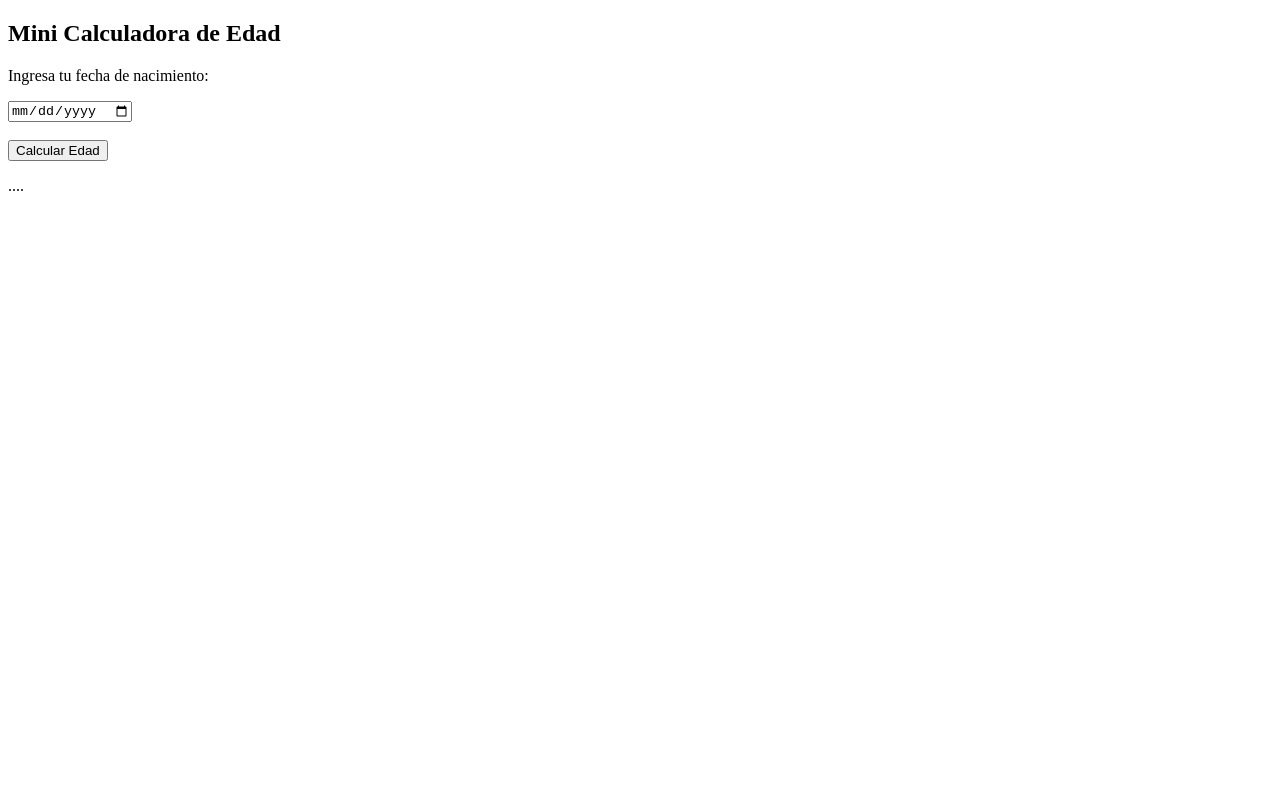
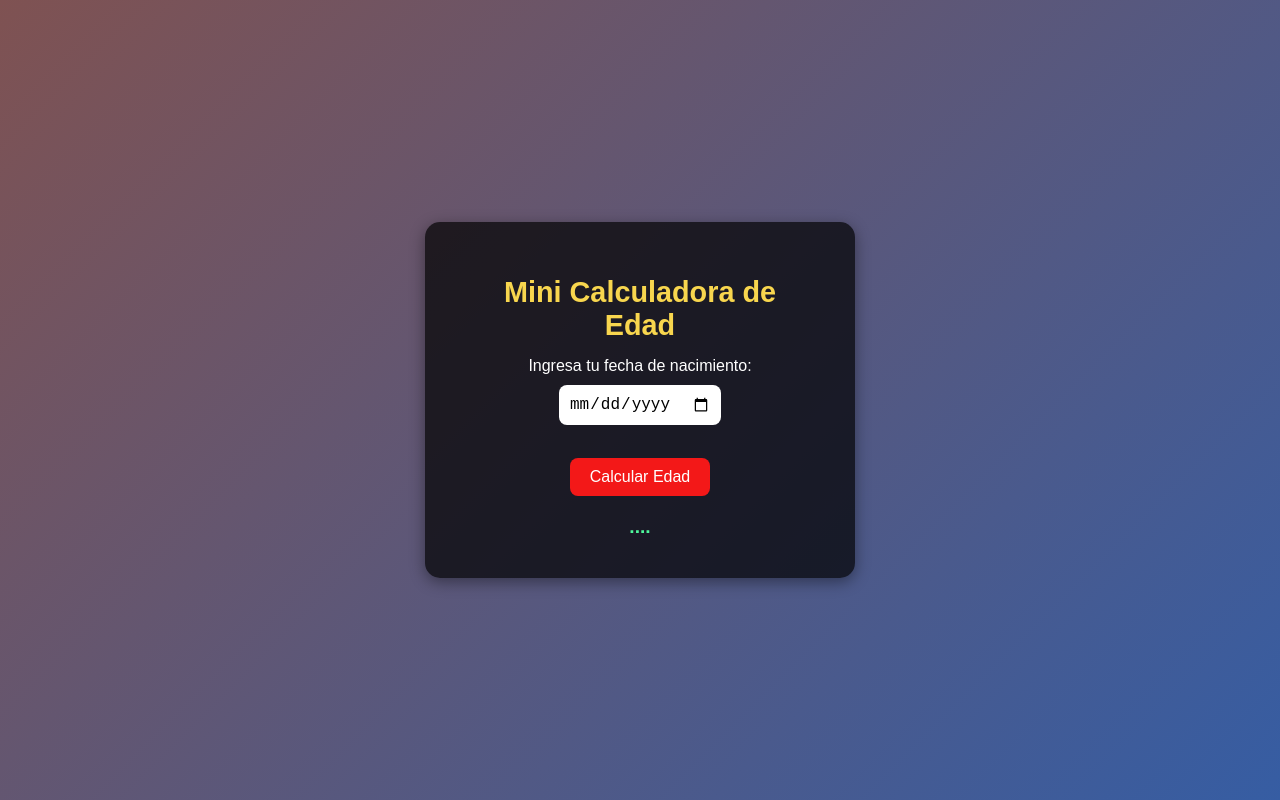
Before and after one commit to borisdominguezm/repoMiniCalculadora, a plain HTML site: page index.html in a window 1280 px wide. Drawn offline with Linux system fonts and the light colour scheme.

Commit message:
Actualice el CSS

```diff
--- a/estilos.css
+++ b/estilos.css
@@ -1,20 +1,62 @@
 body {
-      font-family: Arial, sans-serif;
-      color: white;
-      text-align: center;
-      margin-top: 50px;
-      background-color: #7f5252bf;
+  font-family: Arial, sans-serif;
+  color: white;
+  text-align: center;
+  margin: 0;
+  padding: 0;
+  height: 100vh;
+  display: flex;
+  justify-content: center;
+  align-items: center;
+  background: linear-gradient(135deg, #7f5252, #365da3);
 }
+
 .container {
+  background: rgba(0, 0, 0, 0.7);
+  padding: 30px 40px;
+  border-radius: 15px;
+  box-shadow: 0px 4px 15px rgba(0, 0, 0, 0.4);
+  max-width: 350px;
+  width: 90%;
+}
 
-      background: rgb(54, 98, 163);
-      padding: 20px;
-      border-radius: 12px;
-      display: inline-block;
+h2 {
+  margin-bottom: 15px;
+  font-size: 1.8rem;
+  color: #f8d64e;
+}
 
+p {
+  margin: 10px 0;
 }
+
+input[type="date"] {
+  padding: 10px;
+  border-radius: 8px;
+  border: none;
+  font-size: 1rem;
+  outline: none;
+}
+
 button {
-    background-color: rgb(243, 24, 24);
-    color: white;
-    padding: 5px;
+  background-color: #f31818;
+  color: white;
+  border: none;
+  border-radius: 8px;
+  padding: 10px 20px;
+  font-size: 1rem;
+  margin-top: 15px;
+  cursor: pointer;
+  transition: 0.3s ease;
 }
+
+button:hover {
+  background-color: #c11212;
+}
+
+#resultado {
+  margin-top: 20px;
+  font-size: 1.2rem;
+  font-weight: bold;
+  color: #4ef89c;
+}
--- a/index.html
+++ b/index.html
@@ -4,7 +4,7 @@
    <meta charset="UTF-8">
     <meta name="viewport" content="width=device-width, initial-scale=1.0">
     <title>Mini Calculadora de Edad</title>
-    <link rel="stylesheet" href="estilo.css">
+    <link rel="stylesheet" href="estilos.css">
 
 </head>
 <body>
```
